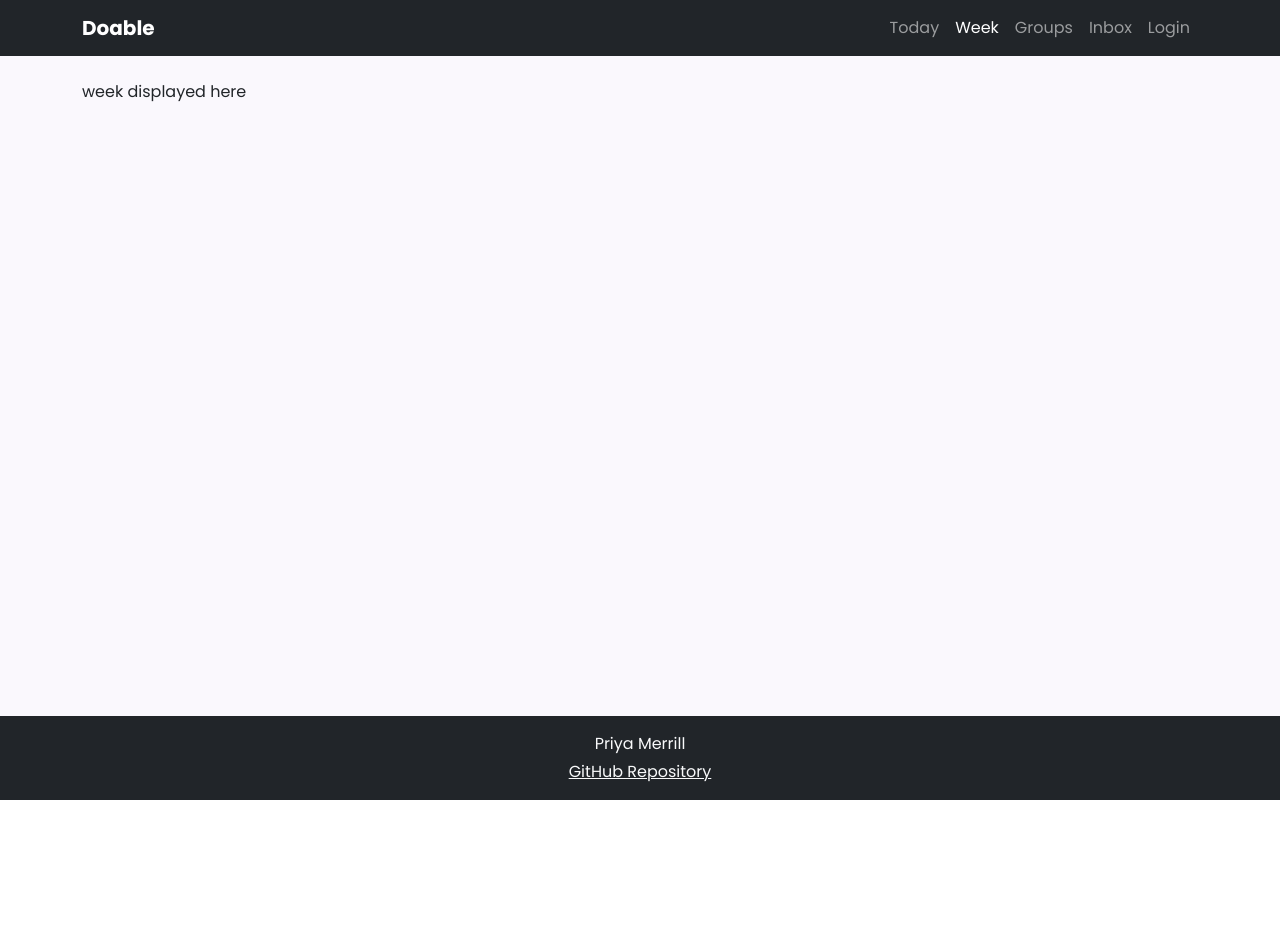
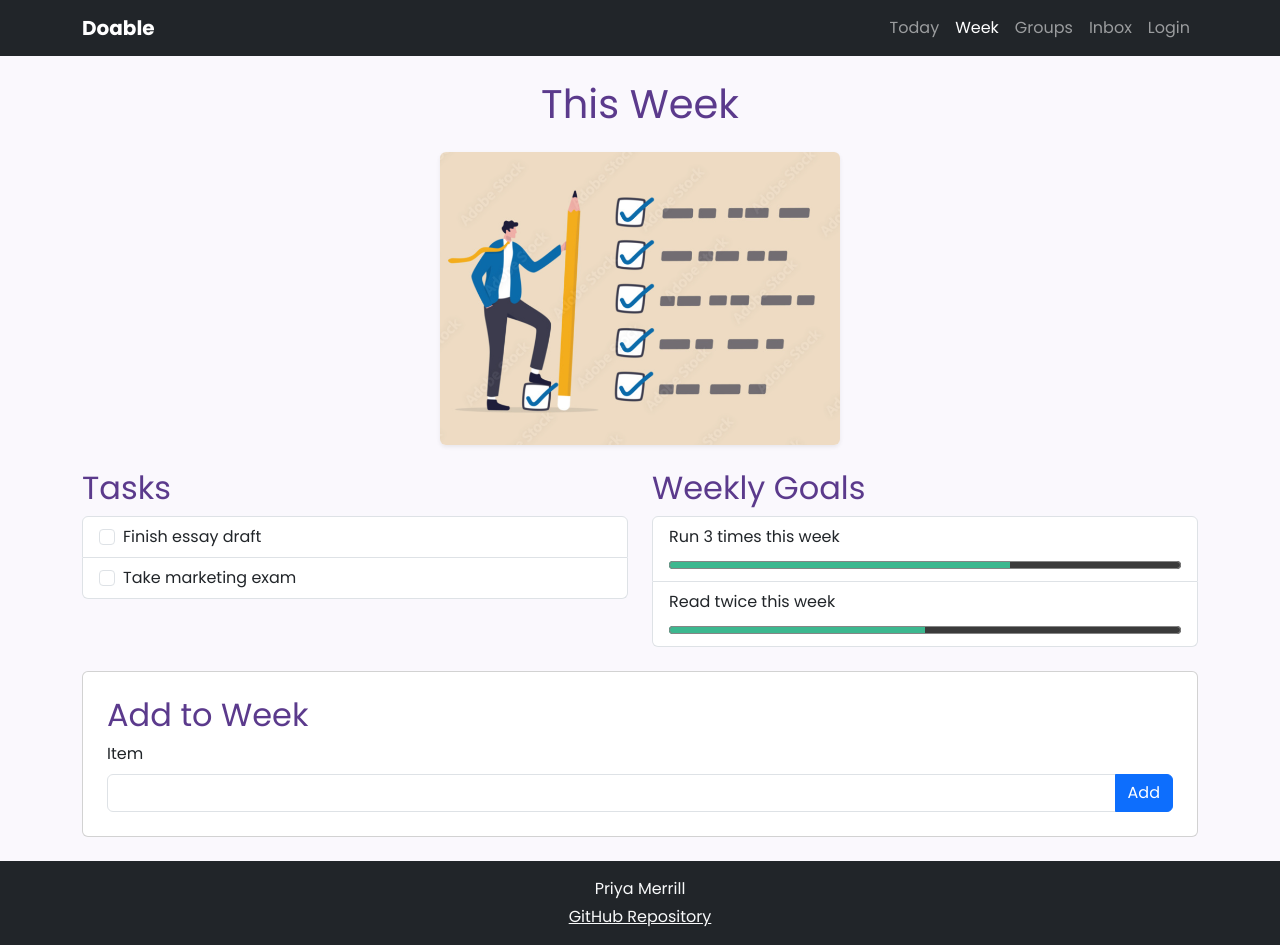
Before and after one commit to PriyaMerrill/startup, a React (Vite) app: page /week in a window 1280 px wide. Before the commit the page ends 800 px from the top, so only its background shows below. Built offline with nearby package versions, Linux system fonts and the light colour scheme.

Commit message:
week jsx

```diff
--- a/src/week/week.jsx
+++ b/src/week/week.jsx
@@ -2,8 +2,51 @@ import React from 'react';
 
 export function Week() {
   return (
-    <main className="container py-4">
-      <div>week displayed here</div>
-    </main>
+        <main className="container py-4">
+            <h1 className="text-center mb-4">This Week</h1>
+            <div className="text-center mb-4">
+                <img className="img-fluid rounded shadow-sm" src="/week-image.png" alt="Illustration of a person climbing a pencil next to a completed checklist" width="400" />
+            </div>
+
+            <div className="row g-4 mb-4">
+
+                <section className="col-md-6">
+                    <h2>Tasks</h2>
+                    <ul className="list-group">
+                        <li className="list-group-item">
+                            <input className="form-check-input me-2" type="checkbox" id="task-1" />
+                            <label className="form-check-label" htmlFor="task-1">Finish essay draft</label>
+                        </li>
+                        <li className="list-group-item">
+                            <input className="form-check-input me-2" type="checkbox" id="task-2" />
+                            <label className="form-check-label" htmlFor="task-2">Take marketing exam</label>
+                        </li>
+                    </ul>
+                </section>
+
+                <section className="col-md-6">
+                    <h2>Weekly Goals</h2>
+                    <ul className="list-group">
+                        <li className="list-group-item">
+                            <label className="form-label" htmlFor="goal-1">Run 3 times this week</label>
+                            <progress className="goal-progress" id="goal-1" value="2" max="3"></progress>
+                        </li>
+                        <li className="list-group-item">
+                            <label className="form-label" htmlFor="goal-2">Read twice this week</label>
+                            <progress className="goal-progress" id="goal-2" value="1" max="2"></progress>
+                        </li>
+                    </ul>
+                </section>
+            </div>
+
+            <form className="card p-4">
+                <h2>Add to Week</h2>
+                <label className="form-label" htmlFor="new-item">Item</label>
+                <div className="input-group">
+                    <input className="form-control" type="text" id="new-item" name="item" required />
+                    <button className="btn btn-primary" type="submit">Add</button>
+                </div>
+            </form>
+        </main>
   );
 }
--- a/week.html
+++ /dev/null
@@ -1,98 +0,0 @@
-<!DOCTYPE html>
-<html lang="en">
-    <head>
-        <meta charset="UTF-8" />
-        <meta name="viewport" content="width=device-width, initial-scale=1.0" />
-
-        <!--title shows in the browser tab-->
-        <title>Doable</title>
-        <link href="https://cdn.jsdelivr.net/npm/bootstrap@5.3.3/dist/css/bootstrap.min.css" rel="stylesheet" />
-
-        <link rel="preconnect" href="https://fonts.googleapis.com" />
-        <link rel="preconnect" href="https://fonts.gstatic.com" crossorigin />
-        <link href="https://fonts.googleapis.com/css2?family=Poppins:wght@400;600;700&display=swap" rel="stylesheet" />
-
-        <link rel="stylesheet" href="styles.css" />
-
-
-    </head>
-
-    <body>
-        <header>
-            <nav class="navbar navbar-expand-md navbar-dark bg-dark">
-                <div class="container">
-                    <a class="navbar-brand fw-bold" href="index.html">Doable</a>
-
-                    <button class="navbar-toggler" type ="button" data-bs-toggle="collapse" data-bs-target="#navLinks"
-                        aria-controls="navLinks" aria-expanded="false" aria-label="Toggle navigation">
-                    <span class="navbar-toggler-icon"></span>
-                    </button>
-                    <div class="collapse navbar-collapse" id="navLinks">
-                        <ul class="navbar-nav ms-auto">
-                            <li class="nav-item"><a class="nav-link" href="today.html">Today</a></li>
-                            <li class="nav-item"><a class="nav-link active" href="week.html">Week</a></li>
-                            <li class="nav-item"><a class="nav-link" href="groups.html">Groups</a></li>
-                            <li class="nav-item"><a class="nav-link" href="inbox.html">Inbox</a></li>
-                            <li class="nav-item"><a class="nav-link" href="index.html">Logout</a></li>
-                        </ul>
-                    </div>
-                </div>
-            </nav>
-        </header>
-
-        <main class="container py-4">
-            <h1 class="text-center mb-4">This Week</h1>
-            <div class="text-center mb-4">
-                <img class="img-fluid rounded shadow-sm" src="week-image.png" alt="Illustration of a person climbing a pencil next to a completed checklist" width="400" />
-            </div>
-
-            <div class="row g-4 mb-4">
-
-                <section class="col-md-6">
-                    <h2>Tasks</h2>
-                    <ul class="list-group">
-                        <li class="list-group-item">
-                            <input class="form-check-input me-2" type="checkbox" id="task-1" />
-                            <label class="form-check-label" for="task-1">Finish essay draft</label>
-                        </li>
-                        <li class="list-group-item">
-                            <input class="form-check-input me-2" type="checkbox" id="task-2" />
-                            <label class="form-check-label" for="task-2">Take marketing exam</label>
-                        </li>
-                    </ul>
-                </section>
-
-                <section class="col-md-6">
-                    <h2>Weekly Goals</h2>
-                    <ul class="list-group">
-                        <li class="list-group-item">
-                            <label class="form-label" for="goal-1">Run 3 times this week</label>
-                            <progress class="goal-progress" id="goal-1" value="2" max="3"></progress>
-                        </li>
-                        <li class="list-group-item">
-                            <label class="form-label" for="goal-2">Read twice this week</label>
-                            <progress class="goal-progress" id="goal-2" value="1" max="2"></progress>
-                        </li>
-                    </ul>
-                </section>
-            </div>
-
-            <form class="card p-4">
-                <h2>Add to Week</h2>
-                <label class="form-label" for="new-item">Item</label>
-                <div class="input-group">
-                    <input class="form-control" type="text" id="new-item" name="item" required />
-                    <button class="btn btn-primary" type="submit">Add</button>
-                </div>
-            </form>
-        </main>
-
-        <footer class="bg-dark text-light text-center py-3 mt-auto">
-            <p class="mb-1">Priya Merrill</p>
-            <a class="link-light" href="https://github.com/PriyaMerrill/startup">GitHub Repository</a>
-        </footer>
-
-        <script src="https://cdn.jsdelivr.net/npm/bootstrap@5.3.3/dist/js/bootstrap.bundle.min.js"></script>
-
-    </body>
-</html>
```
